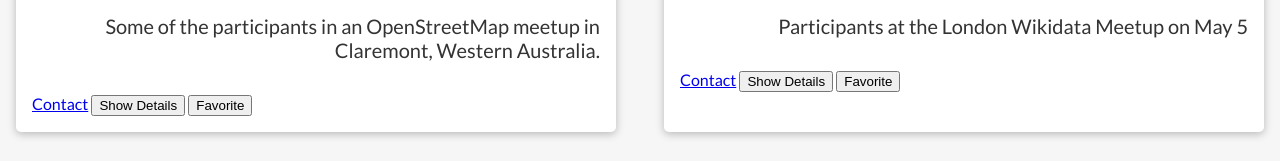
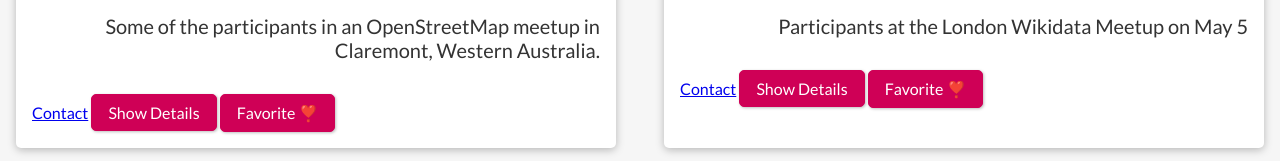
Before and after one commit to nevermindthelabel/svelte-meet, a Svelte app: page / in a window 1280 px wide. Shown: the part 959-1120 px from the top of the page. Built offline with nearby package versions, Linux system fonts and the light colour scheme.

Commit message:
adding button to new component

```diff
--- a/src/Meetups/MeetupItem.svelte
+++ b/src/Meetups/MeetupItem.svelte
@@ -1,4 +1,5 @@
 <script lang="ts">
+  import Button from '../UI/Button.svelte';
   export let title = '';
   export let subtitle = '';
   export let image = '';
@@ -21,8 +22,8 @@
   </div>
   <footer>
     <a href="mailto:{email}">Contact</a>
-    <button>Show Details</button>
-    <button>Favorite</button>
+    <Button type="button" caption="Show Details" />
+    <Button type="button" caption="Favorite ❣️" />
   </footer>
 </article>
 
```
